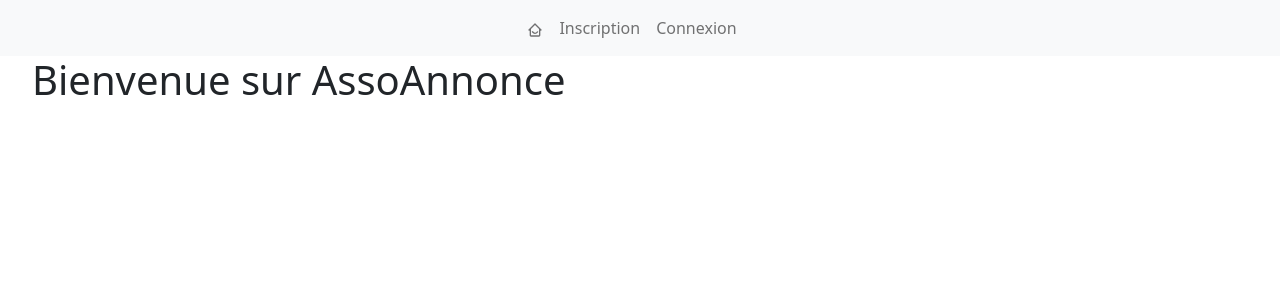
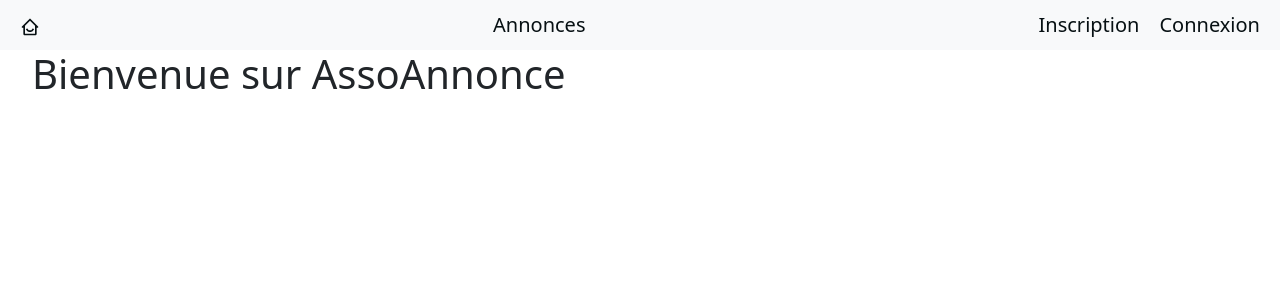
Before and after one commit to amelmennad/AssoAnnonce-front, a Next.js app: page / in a window 1280 px wide. Shown: the top 300 px of the page. Built offline with nearby package versions, Linux system fonts and the light colour scheme.

Commit message:
feat (all): add navbar style

```diff
--- a/component/Navbar/Navbar.js
+++ b/component/Navbar/Navbar.js
@@ -1,29 +1,38 @@
+import styles from './Navbar.module.scss';
 import Link from 'next/link';
 import { BiHomeSmile } from 'react-icons/bi';
-
-import Container from 'react-bootstrap/Container';
-import Nav from 'react-bootstrap/Nav';
-import Navbar from 'react-bootstrap/Navbar';
+import { CgProfile } from 'react-icons/cg';
 
 export default function NavbarCustom() {
   return (
-    <>
-      <Navbar bg='light' variant='light' sticky='top'>
-        <Container>
-          <Nav
-            className=' justify-content-center flex-grow-1 pe-3'
-            navbarScroll={true}
-          >
-            <Nav.Link href='/'>
-              <span>
-                <BiHomeSmile />
-              </span>
-            </Nav.Link>
-            <Nav.Link href='/inscription'>Inscription</Nav.Link>
-            <Nav.Link href='/connexion'>Connexion</Nav.Link>
-          </Nav>
-        </Container>
-      </Navbar>
-    </>
+    <div className=' bg-light'>
+      <nav className={styles.navbar} navbarScroll={true}>
+        <div>
+          <Link href='/'>
+            <a>
+              <BiHomeSmile />
+            </a>
+          </Link>
+        </div>
+        <div>
+          <Link href=''>
+            <a>Annonces</a>
+          </Link>
+        </div>
+        <div>
+          <Link href='/inscription'>
+            <a>Inscription</a>
+          </Link>
+          <Link href='/connexion'>
+            <a>Connexion</a>
+          </Link>
+          {/* <Link href=''>
+            <a>
+              <CgProfile />
+            </a>
+          </Link> */}
+        </div>
+      </nav>
+    </div>
   );
 }
--- /dev/null
+++ b/component/Navbar/Navbar.module.scss
@@ -0,0 +1,15 @@
+.navbar{
+    padding: 10px;
+    display: flex;
+    justify-content: space-between;
+    font-size: 20px;
+}
+
+.navbar a {
+    margin: 0 10px;
+    color: #071013ff;
+    text-decoration: none;
+}
+.navbar a:hover {
+    color: #275dadff;
+}
```
